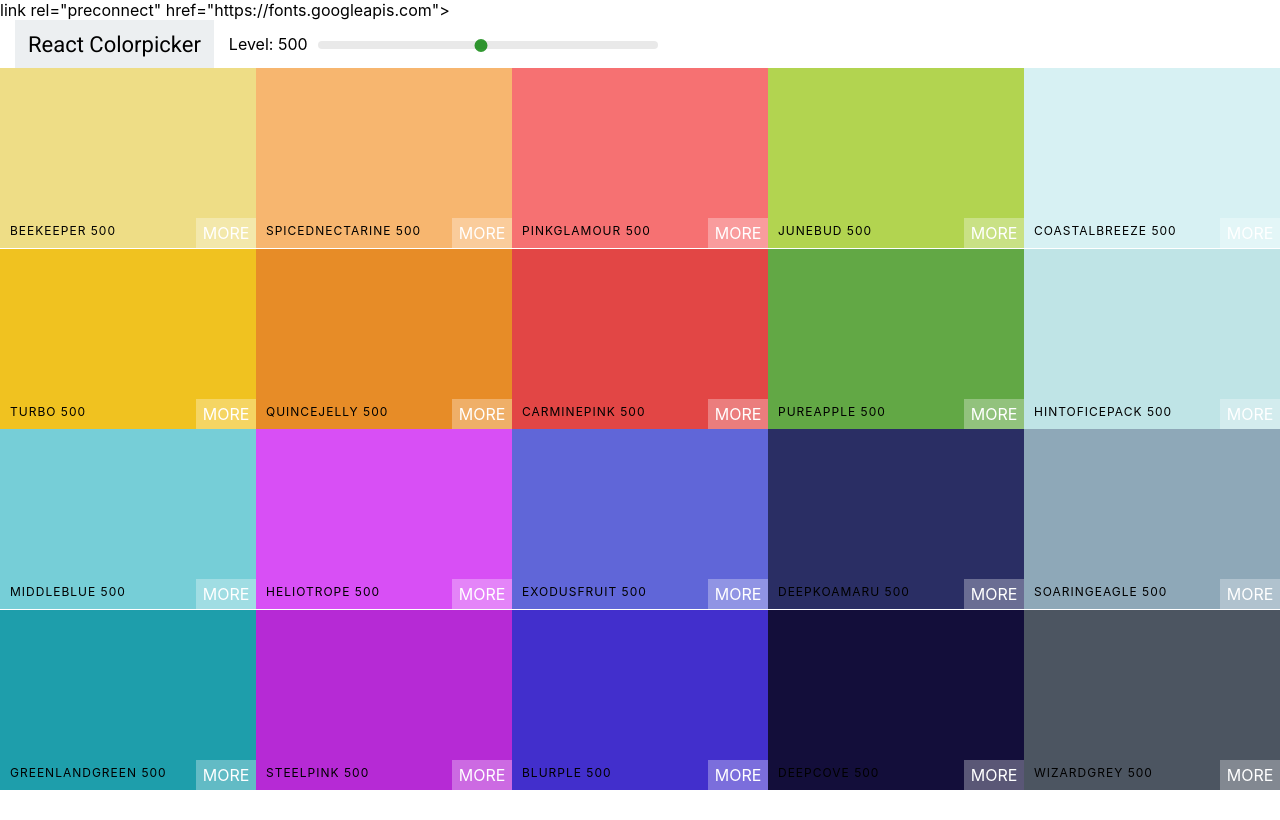
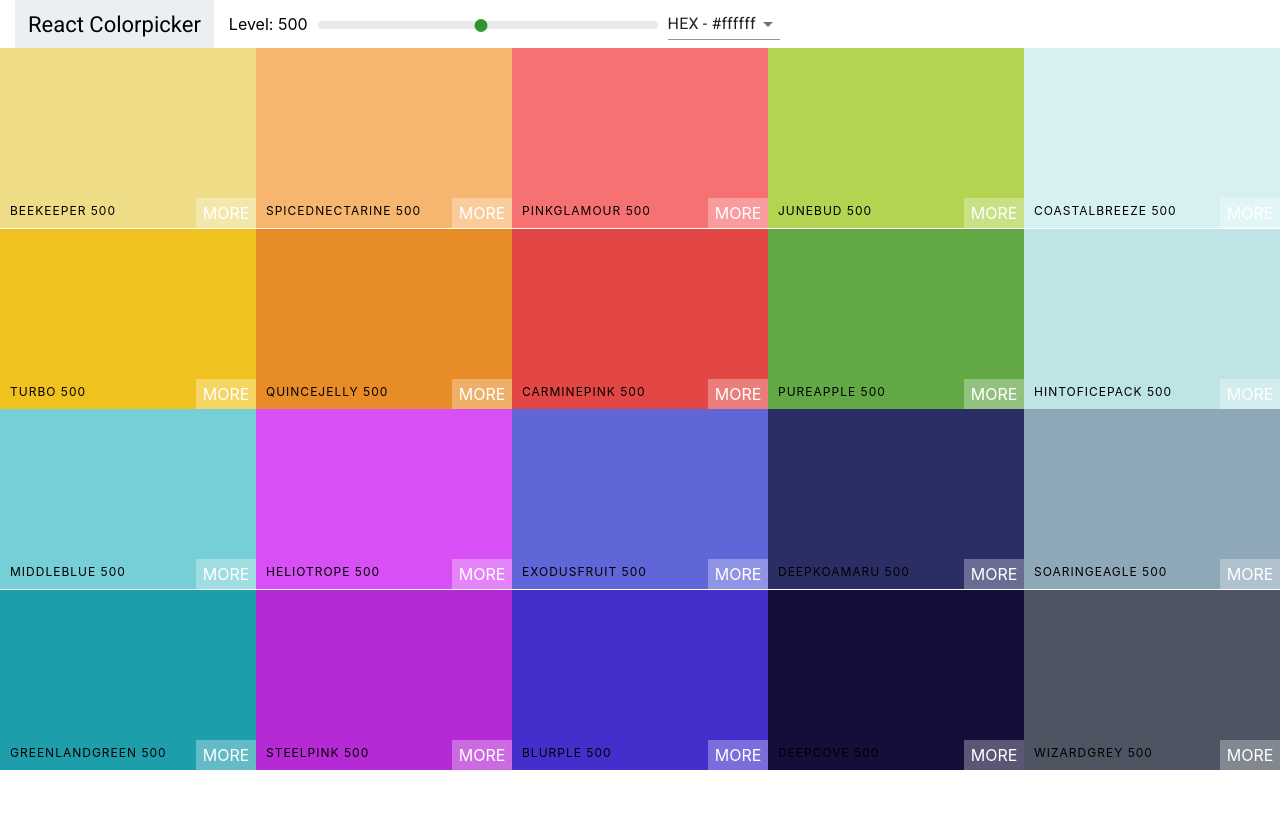
Before and after one commit to jorlar/Color_Palettes, a React (Create React App) app in the folder colors-app/: page / in a window 1280 px wide. Built offline with nearby package versions, Linux system fonts and the light colour scheme.

Commit message:
:lipstick: Added select-box and Material UI

```diff
--- a/colors-app/package.json
+++ b/colors-app/package.json
@@ -3,6 +3,7 @@
   "version": "0.1.0",
   "private": true,
   "dependencies": {
+    "@material-ui/core": "^4.12.4",
     "@testing-library/jest-dom": "^5.16.4",
     "@testing-library/react": "^13.3.0",
     "@testing-library/user-event": "^13.5.0",
--- a/colors-app/public/index.html
+++ b/colors-app/public/index.html
@@ -9,7 +9,7 @@
       name="description"
       content="Web site created using create-react-app"
     />
-    link rel="preconnect" href="https://fonts.googleapis.com">
+    <link rel="preconnect" href="https://fonts.googleapis.com">
     <link rel="preconnect" href="https://fonts.gstatic.com" crossorigin />
     <link
       href="https://fonts.googleapis.com/css2?family=Roboto&display=swap"
--- a/colors-app/src/Palette.js
+++ b/colors-app/src/Palette.js
@@ -4,26 +4,32 @@
 import Navbar from "./navbar";
 import "./Palette.css";
 
-
-
 export default class Palette extends Component {
   constructor(props) {
     super(props);
-    this.state = { level: 500 };
+    this.state = { level: 500, format: "hex" };
     this.changeLevel = this.changeLevel.bind(this);
+    this.changeFormat = this.changeFormat.bind(this);
   }
   changeLevel(level) {
     this.setState({ level });
   }
+  changeFormat(val) {
+    this.setState({format: val});
+  }
   render() {
     const { colors } = this.props.palette;
-    const { level } = this.state;
+    const { level, format } = this.state;
     const colorBoxes = colors[level].map((color) => (
-      <ColorBox background={color.hex} name={color.name} />
+      <ColorBox background={color[format]} name={color.name} />
     ));
     return (
       <div className="Palette">
-       <Navbar level={level} changeLevel={this.changeLevel}/>
+        <Navbar
+          level={level}
+          changeLevel={this.changeLevel}
+          handleChange={this.changeFormat}
+        />
 
         <div className="Palette-colors">{colorBoxes}</div>
         {/*Footer*/}
--- a/colors-app/src/colorHelpers.js
+++ b/colors-app/src/colorHelpers.js
@@ -20,7 +20,7 @@
                 id: color.name.toLowerCase().replace(/ /g, "-"),
                 hex: scale[i],
                 rgb: chroma(scale[i]).css(),
-                rgba: chroma(scale[i]).css().replace("rgba", "rgba").replace(")", ",1.0)")
+                rgba: chroma(scale[i]).css().replace("rgb", "rgba").replace(")", ",1.0)")
             })
         }
     }
--- a/colors-app/src/navbar.js
+++ b/colors-app/src/navbar.js
@@ -1,12 +1,25 @@
 import React, { Component } from "react";
+import Select from '@material-ui/core/Select';
+import MenuItem from '@material-ui/core/MenuItem';
 import Slider from "rc-slider";
 import "rc-slider/assets/index.css";
 import "./Navbar.css"
 
 
 class Navbar extends Component {
+    constructor(props){
+        super(props);
+        this.state = {format: "hex"};
+        this.handleChange = this.handleChange.bind(this);
+    }
+
+    handleChange(e){
+        this.setState({format: e.target.value});
+        this.props.handleChange(e.target.value);
+    }
   render() {
-    const {level, changeLevel} = this.props
+    const {level, changeLevel, handleChange} = this.props
+    const {format} = this.state;
     return (
       <header className="Navbar">
         <div className="logo">
@@ -24,7 +37,13 @@
           />
         </div>
         </div>
-
+        <div className="select-container">
+            <Select value={format} onChange={this.handleChange}>
+                <MenuItem value="hex">HEX - #ffffff</MenuItem>
+                <MenuItem value="rgb">RGB - rgb(255,255,255)</MenuItem>
+                <MenuItem value="rgba">RGBA - rgba(255,255,255, 1.0)</MenuItem>
+            </Select>
+        </div>
       </header>
     );
   }
```
Also changed, not shown: 1 other file (tests, documents, lock files or other folders).
